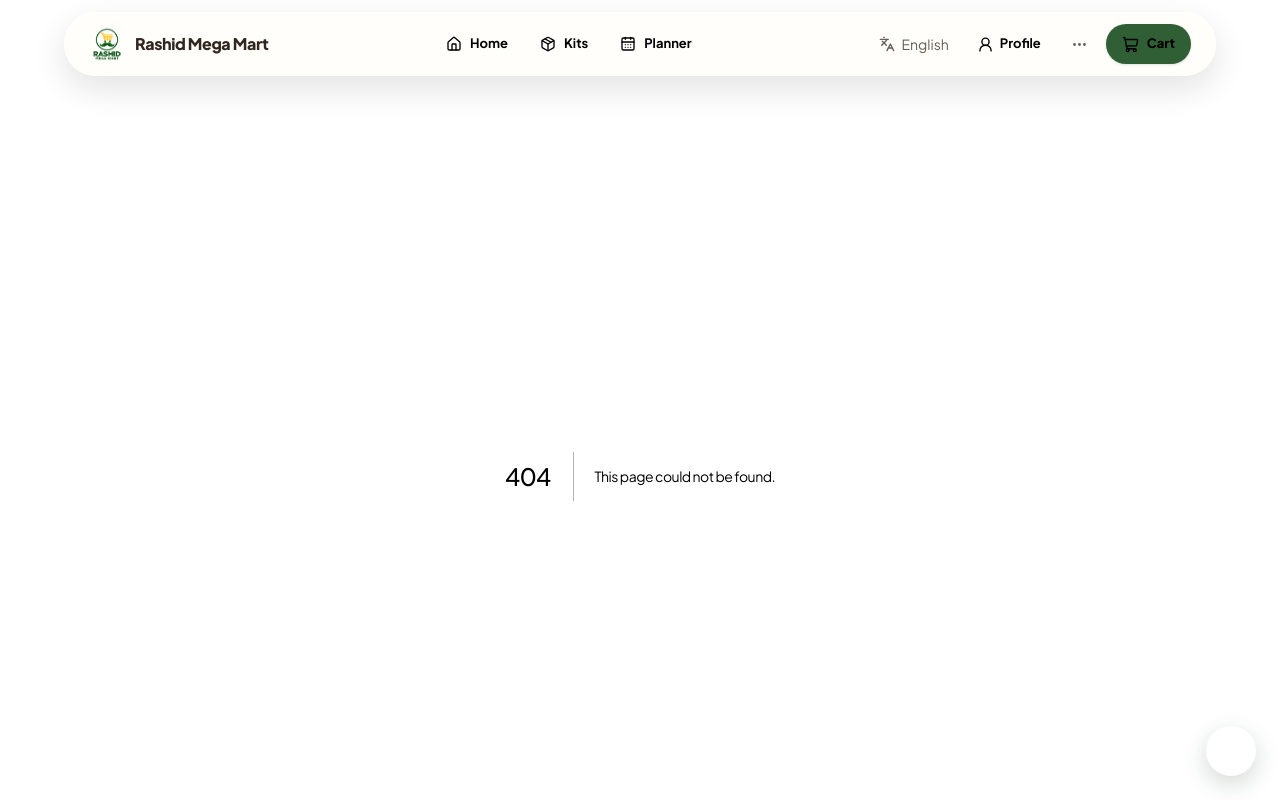
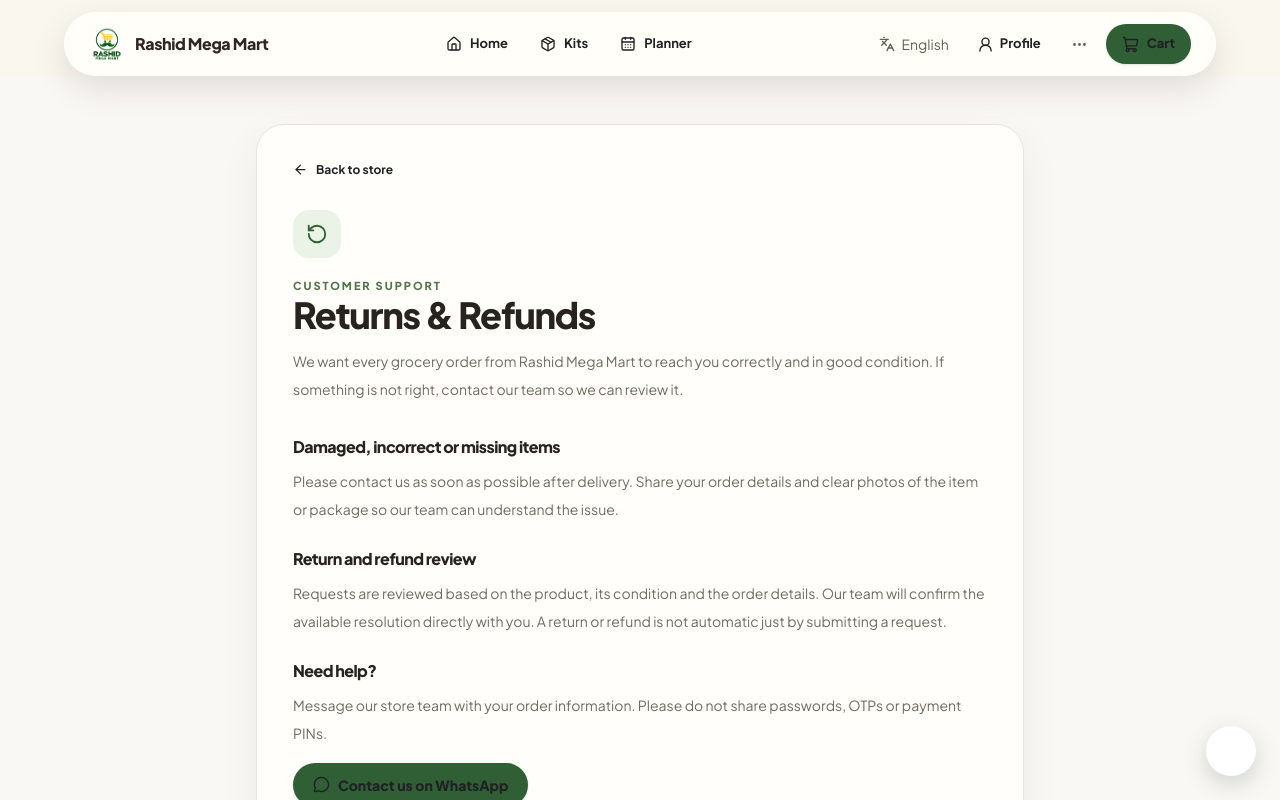
Before and after one commit to NoorTechnologies/rashidmegamartv0.1, a Next.js app: page /returns-refunds in a window 1280 px wide. Before the commit this address had no page. Shown: the top 800 px of the page. Built offline with nearby package versions, Linux system fonts and the light colour scheme.

Commit message:
feat(policies): add customer returns and refunds information page

```diff
--- /dev/null
+++ b/src/app/returns-refunds/page.tsx
@@ -0,0 +1,40 @@
+import Link from "next/link";
+import { ArrowLeft, MessageCircle, RotateCcw } from "lucide-react";
+
+const WHATSAPP_URL = "https://wa.me/918962531603?text=" + encodeURIComponent("Hello Rashid Mega Mart, I need help with a return or refund for my order.");
+
+export const metadata = {
+  title: "Returns & Refunds",
+  description: "Rashid Mega Mart returns, damaged-item and refund support information.",
+};
+
+export default function ReturnsRefundsPage() {
+  return (
+    <main className="min-h-[70vh] bg-[#FAF8F5] px-4 py-8 pb-28 sm:py-12">
+      <article className="mx-auto max-w-3xl rounded-[28px] border border-[#E9E5DC] bg-[#FFFEFA] p-5 shadow-[0_12px_40px_rgba(39,31,22,0.06)] sm:p-9">
+        <Link href="/" className="inline-flex items-center gap-2 text-xs font-bold text-[#315F35] transition hover:opacity-70"><ArrowLeft size={15} /> Back to store</Link>
+        <div className="mt-7 flex size-12 items-center justify-center rounded-2xl bg-[#EAF3E6] text-[#315F35]"><RotateCcw size={22} /></div>
+        <p className="mt-5 text-[11px] font-extrabold uppercase tracking-[0.18em] text-[#52764B]">Customer support</p>
+        <h1 className="mt-2 text-3xl font-black tracking-tight text-[#29231F] sm:text-4xl">Returns & Refunds</h1>
+        <p className="mt-3 text-sm leading-7 text-[#716B62]">We want every grocery order from Rashid Mega Mart to reach you correctly and in good condition. If something is not right, contact our team so we can review it.</p>
+
+        <div className="mt-8 space-y-6">
+          <section>
+            <h2 className="text-base font-extrabold text-[#29231F]">Damaged, incorrect or missing items</h2>
+            <p className="mt-2 text-sm leading-7 text-[#716B62]">Please contact us as soon as possible after delivery. Share your order details and clear photos of the item or package so our team can understand the issue.</p>
+          </section>
+          <section>
+            <h2 className="text-base font-extrabold text-[#29231F]">Return and refund review</h2>
+            <p className="mt-2 text-sm leading-7 text-[#716B62]">Requests are reviewed based on the product, its condition and the order details. Our team will confirm the available resolution directly with you. A return or refund is not automatic just by submitting a request.</p>
+          </section>
+          <section>
+            <h2 className="text-base font-extrabold text-[#29231F]">Need help?</h2>
+            <p className="mt-2 text-sm leading-7 text-[#716B62]">Message our store team with your order information. Please do not share passwords, OTPs or payment PINs.</p>
+            <a href={WHATSAPP_URL} target="_blank" rel="noopener noreferrer" className="mt-4 inline-flex min-h-11 items-center justify-center gap-2 rounded-full bg-[#315F35] px-5 text-sm font-extrabold text-white shadow-sm transition hover:bg-[#254B29]"><MessageCircle size={17} /> Contact us on WhatsApp</a>
+          </section>
+        </div>
+        <p className="mt-9 border-t border-[#EAE5DC] pt-5 text-[11px] leading-5 text-[#8A8379]">For any return or refund request, the store team will explain the applicable next steps after reviewing the order.</p>
+      </article>
+    </main>
+  );
+}
```
